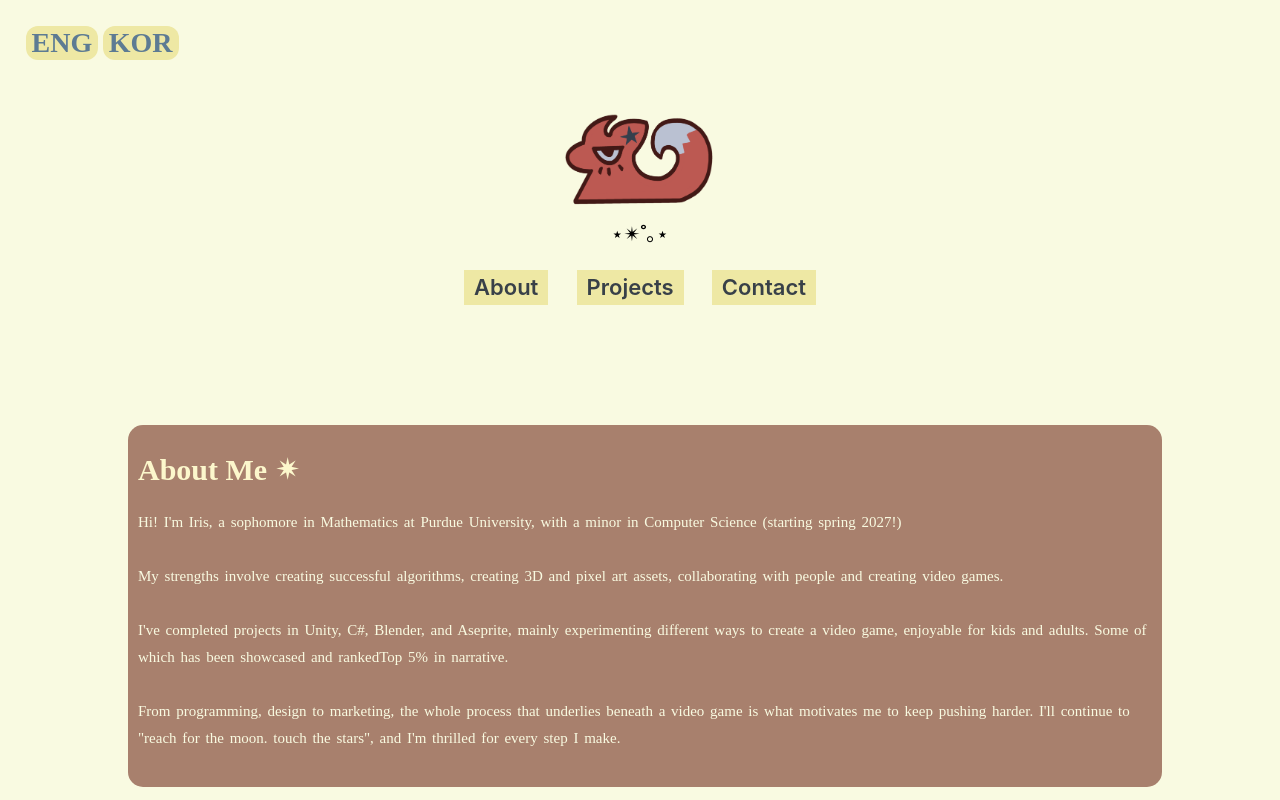
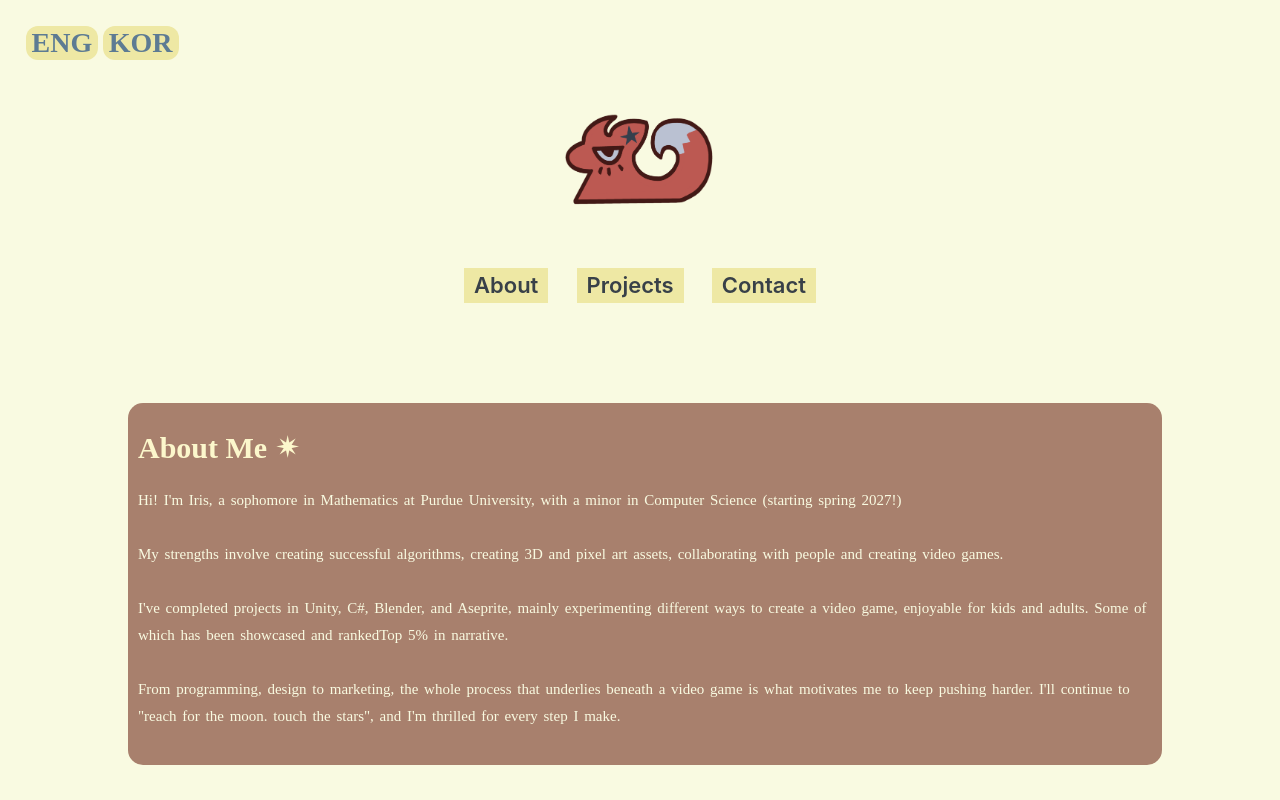
Before and after one commit to sorestar/IrisBaePortfolio, a plain HTML site: page index.html in a window 1280 px wide. Shown: the top 800 px of the page. Drawn offline with Linux system fonts and the light colour scheme; a web font is replaced by a local one.

Commit message:
check if vh works

```diff
--- a/index.html
+++ b/index.html
@@ -28,7 +28,6 @@
             <img src="images/logo.png" style="height:150px; width:150px; background-color:#f9fae1; margin-top:-50px;" alt="logo image">
 
         </h1>
-        <p style = "font-size:20px; margin-top:-50px; text-align:center;">⋆✴︎˚｡⋆</p>
     <div id="navbar" class="topnav">
 
         <a class="active" href="#aboutTab" id="about">About</a>
--- a/script.js
+++ b/script.js
@@ -1,4 +1,4 @@
-
+/*
 
 (() => {
   const copyrightElement = document.getElementById("copyright");
@@ -68,3 +68,4 @@ document.addEventListener('mouseup', () => {
 boundary.addEventListener('mousedown', () => {
   if (selected) { selected.classList.remove('selected'); selected = null; }
 });
+*/
--- a/style.css
+++ b/style.css
@@ -49,7 +49,7 @@ html {
 #initial {
 
     width: 100%;
-    height: 500px;
+    height: 60vh;
 }
 
 #imageTexts {
```
